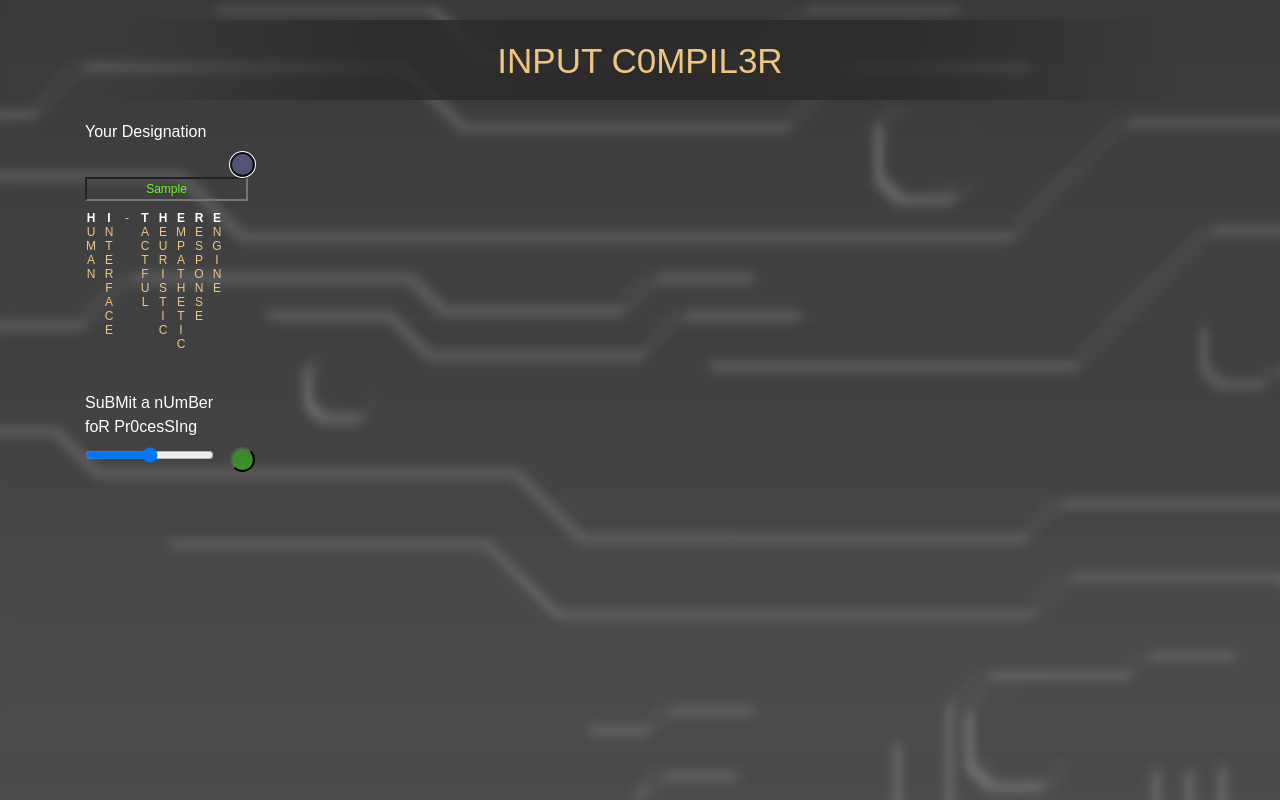
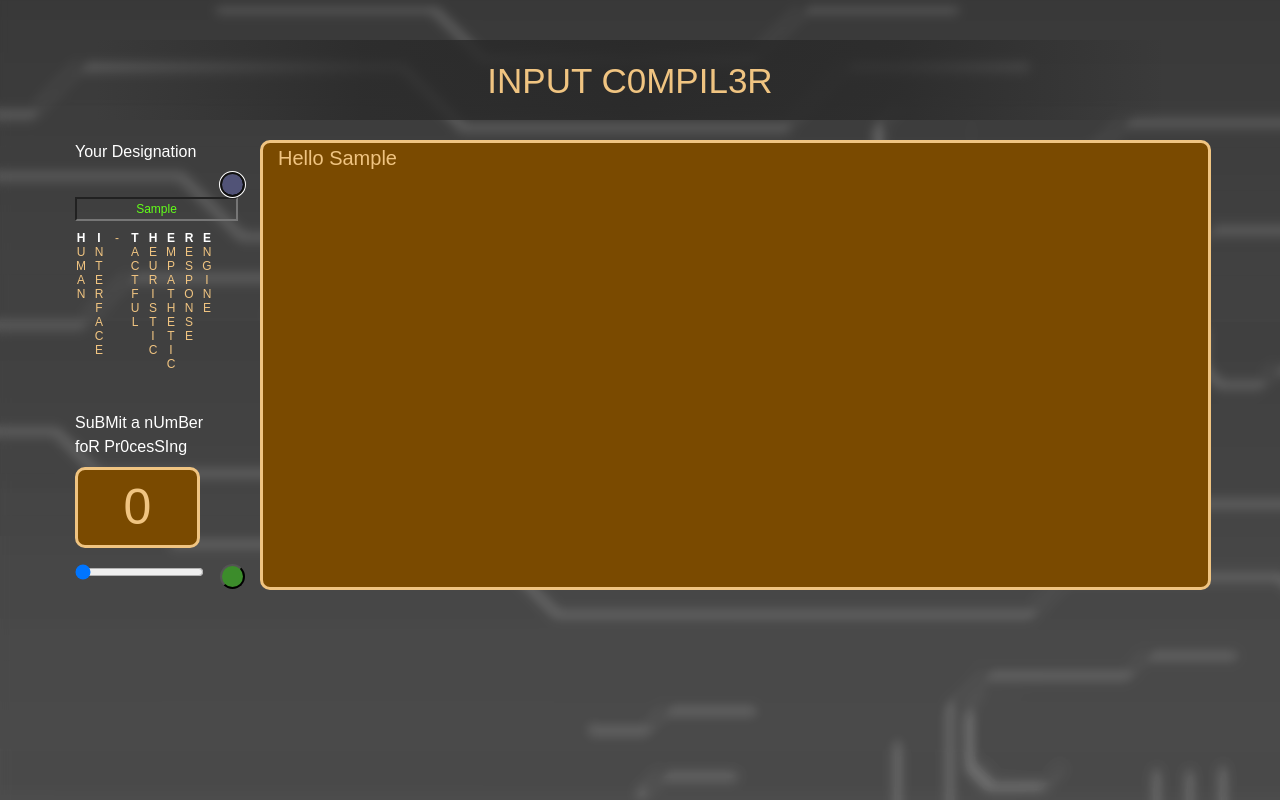
Before and after one commit to stockampj/Week3js, a plain HTML site: page index.html in a window 1280 px wide. Both pictures are taken after typing "Sample" into the empty fields and a click on the button 242 px from the left and 164 px from the top of the page. Drawn offline with nearby package versions, Linux system fonts and the light colour scheme; a web font is replaced by a local one.

Commit message:
add special message

```diff
--- a/css/styles.css
+++ b/css/styles.css
@@ -4,6 +4,8 @@ body {
   background-image: url(../img/background.png);
   background-position: absolute;
   background-repeat: no-repeat;
+  padding: 20px;
+  padding-left: calc(100vw - 100%);
   color: white;
   font-family: 'Electrolize', sans-serif;
 }
@@ -31,26 +33,13 @@ h1 {
   max-width: 200px;
 }
 
-.left {
-  float: left;
-}
-
-#displaypanel {
-  margin-right: -4%;
-  margin-left: 20px;
-}
-
-.display {
-  text-align: justify;
-}
 
 input {
   display: block;
   background: transparent;
   color: #62ff19;
-  height: 20px;
   text-align: center;
-  font-size: 20px;
+  font-size: 12px;
   margin-bottom:  10px;
 }
 
@@ -94,6 +83,32 @@ input {
   color: white;
 }
 
+#usernumberdisplay {
+  text-align: center;
+  font-size: 50px;
+  color: #f0c481;
+  background-color: #7a4a00;
+  border: solid;
+  border-radius: 10px;
+  border-color: #f0c481;
+  width: 125px;
+}
+
+#displaypanel {
+  margin-right: -1%;
+  text-align: justify;
+  font-size: 16px;
+  color: #f0c481;
+  background-color: #7a4a00;
+  border: solid;
+  border-radius: 10px;
+}
+
+#special {
+  text-align: center;
+  font-size: 20px;
+}
+
 .error3 {
   color: rgb(207, 128, 139);
   background-color: rgba(12, 14, 36, 0.3);
@@ -106,7 +121,7 @@ input {
 
 .color1 {
   color: #ccbb76;
-  font-size: 25px;
+  font-size: 20px;
 }
 
 .color2 {
@@ -120,7 +135,7 @@ input {
 .color4 {
   color: #b7bd99;
   font-weight: 800;
-  font-size: 25px;
+  font-size: 22px;
 }
 
 .color5 {
@@ -134,7 +149,7 @@ input {
 .color7 {
   color: #8bd16b;
   font-weight: 800;
-  font-size: 25px;
+  font-size: 18px;
 }
 
 .color8 {
--- a/index.html
+++ b/index.html
@@ -4,7 +4,7 @@
 <head>
   <link href="https://fonts.googleapis.com/css?family=Electrolize&display=swap" rel="stylesheet">
   <link href="https://stackpath.bootstrapcdn.com/bootstrap/4.3.1/css/bootstrap.min.css" rel="stylesheet" integrity="sha384-ggOyR0iXCbMQv3Xipma34MD+dH/1fQ784/j6cY/iJTQUOhcWr7x9JvoRxT2MZw1T" crossorigin="anonymous">
-  <link href="css/tstyles.css" rel="stylesheet" type="text/css">
+  <link href="css/styles.css" rel="stylesheet" type="text/css">
   <script src="https://code.jquery.com/jquery-3.4.1.js" integrity="sha256-WpOohJOqMqqyKL9FccASB9O0KwACQJpFTUBLTYOVvVU=" crossorigin="anonymous"></script>
   <script src="js/scripts.js"></script>
   <title>projectname</title>
@@ -42,27 +42,16 @@
         </div>
         <br>
 
-        <!-- <form id="userInput">
-            <label for="userNumber">SuBMit a nUmBer<br>foR Pr0cesSIng</label>
-            <br>
-            <button type="submit" class="imgbutton green"></button>
-            <input type="text" name="phrase" id="userNumber"><br>
-        </form> -->
-
         <form id="userInput">
           <label for="userNumber">SuBMit a nUmBer<br>foR Pr0cesSIng</label>
           <br>
           <div class="slidecontainer">
+            <p id="usernumberdisplay">0</p>
             <button type="submit" class="imgbutton green"></button>
-              <input type="range" min="0" max="100" value="50" class="slider" id="userNumber">
-              <p id="usernumberdisplay"></p>
+            <input type="range" min="0" max="100" value="0" class="slider" id="userNumber">
           </div>
 
         </form>
-
-
-
-
 
       </div>
       <div class="col panel" id="displaypanel">
@@ -72,8 +61,6 @@
 
   </div>
 
-
-
 </body>
 
 </html>
--- a/js/scripts.js
+++ b/js/scripts.js
@@ -2,24 +2,12 @@ var username = ""
 
 $(document).ready(function() {
   $("body").fadeIn(1000);
-  $("form#tellMe").submit(function(event) {
-    event.preventDefault();
-    username = $("#username").val();
-  });
-
-  $("#userNumber").change(function(){
-    $("#usernumberdisplay").text($("#userNumber").val());
-
-  });
 
   $("form#userInput").submit(function(event) {
     event.preventDefault();
 
-
-
     //Main Processor
     function outputProcessor(number) {
-
       var outputArray = []
       for (var i = 0; i <= number; i++) {
         var element = i.toString();
@@ -82,5 +70,24 @@ $(document).ready(function() {
       };
     };
 
+    if ($("#userNumber").val() == 42) {
+        $(".display").text("");
+        $(".display").append("<span id=\"special\">" + "boop... boop... by my calculations, this is the answer to life, the universe, and everything." + "</span>");
+    }
+
+  });
+
+  $("form#tellMe").submit(function(event) {
+    event.preventDefault();
+    $(".display").text("")
+    username = $("#username").val();
+    if (username === ""){
+      username = "unidentified human. For a more personalized experience, please sumbit your designation."
+    }
+    $(".display").append("<span id=\"special\">" + "Hello " + username + "</span>");
+  });
+
+  $("#userNumber").change(function(){
+    $("#usernumberdisplay").text($("#userNumber").val());
   });
 });
```
Lines whose indentation alone changed are shown as unchanged.
